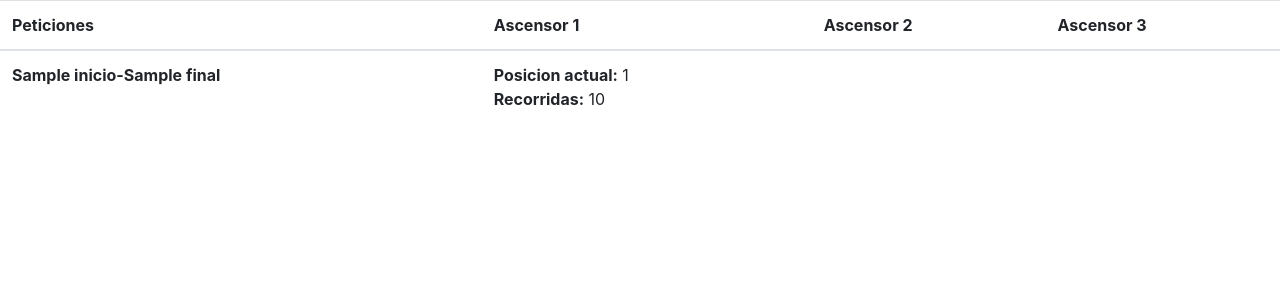
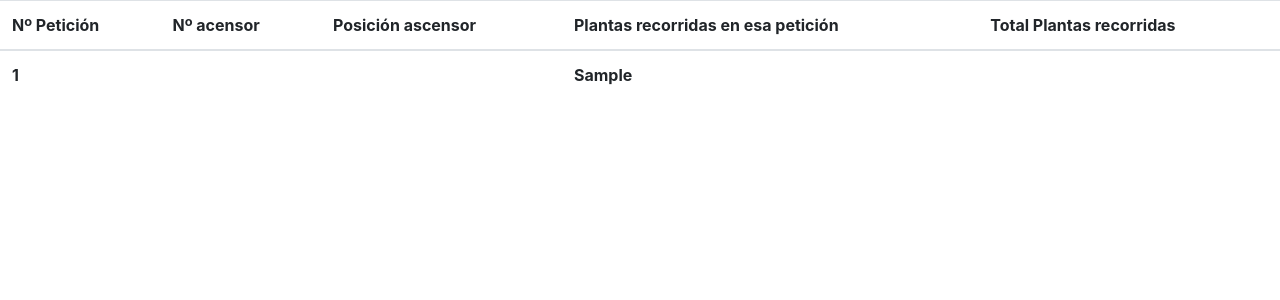
Before and after one commit to adryyy10/ptbodas, a Symfony app: template templates/ascensores/index.html.twig in a window 1280 px wide. Shown: the top 300 px of the page. Run offline with Twig, Linux system fonts and the light colour scheme; the template is opened without the code that fills it: most values are stand-ins (such as "Sample title", 1, 10 or a date in 2020); lists and menus that the app fills with data are empty; some libraries are stand-ins or nearby versions.

Commit message:
Refactor Peticiones

```diff
--- a/src/Entity/Peticiones.php
+++ b/src/Entity/Peticiones.php
@@ -123,4 +123,9 @@ class Peticiones
 
         return $this;
     }
+
+    public function getPlantasRecorridas()
+    {
+        return abs($this->origen-$this->destino);
+    }
 }
--- a/src/Interfaces/PeticionesInterface.php
+++ b/src/Interfaces/PeticionesInterface.php
@@ -7,4 +7,6 @@ use App\Entity\Peticiones;
 interface PeticionesInterface
 {
     public function flushPeticion(Peticiones $peticion);
+
+    public function setPeticiones($inicio, $final, $intervalo, $origen, $destino);
 }
--- a/templates/ascensores/index.html.twig
+++ b/templates/ascensores/index.html.twig
@@ -7,19 +7,21 @@
     <table class="table">
   <thead>
     <tr>
-      <th scope="col">Peticiones</th>
-      <th scope="col">Ascensor 1</th>
-      <th scope="col">Ascensor 2</th>
-      <th scope="col">Ascensor 3</th>
+      <th scope="col">Nº Petición</th>
+      <th scope="col">Nº acensor</th>
+      <th scope="col">Posición ascensor</th>
+      <th scope="col">Plantas recorridas en esa petición</th>
+      <th scope="col">Total Plantas recorridas</th>
     </tr>
   </thead>
   <tbody>
     {% for peticion in peticiones %}
       <tr>
-        <th scope="row">{{peticion.inicio}}-{{peticion.final}}</th>
-        {% for ascensor in ascensores %}
-          <td><b>Posicion actual:</b> {{ascensor.getId()}} <br> <b>Recorridas:</b> {{ascensor.getDistanciaTotal()|number_format}}</td>
-        {% endfor %}
+        <th scope="row">{{peticion.id}}</th>
+        <th scope="row">{{peticion.ascensor.getId()}}</th>
+        <th scope="row">{{peticion.ascensor.getPosicion()}}</th>
+        <th scope="row">{{peticion.getPlantasRecorridas()}}</th>
+        <th scope="row">{{peticion.ascensor.getDistanciaTotal()}}</th>
       </tr>
     {% endfor %}
   </tbody>
```
Also changed, not shown: src/Controller/AscensoresController.php (+8 -36 lines), src/Handler/PeticionHandler.php (+31 -1 lines).
